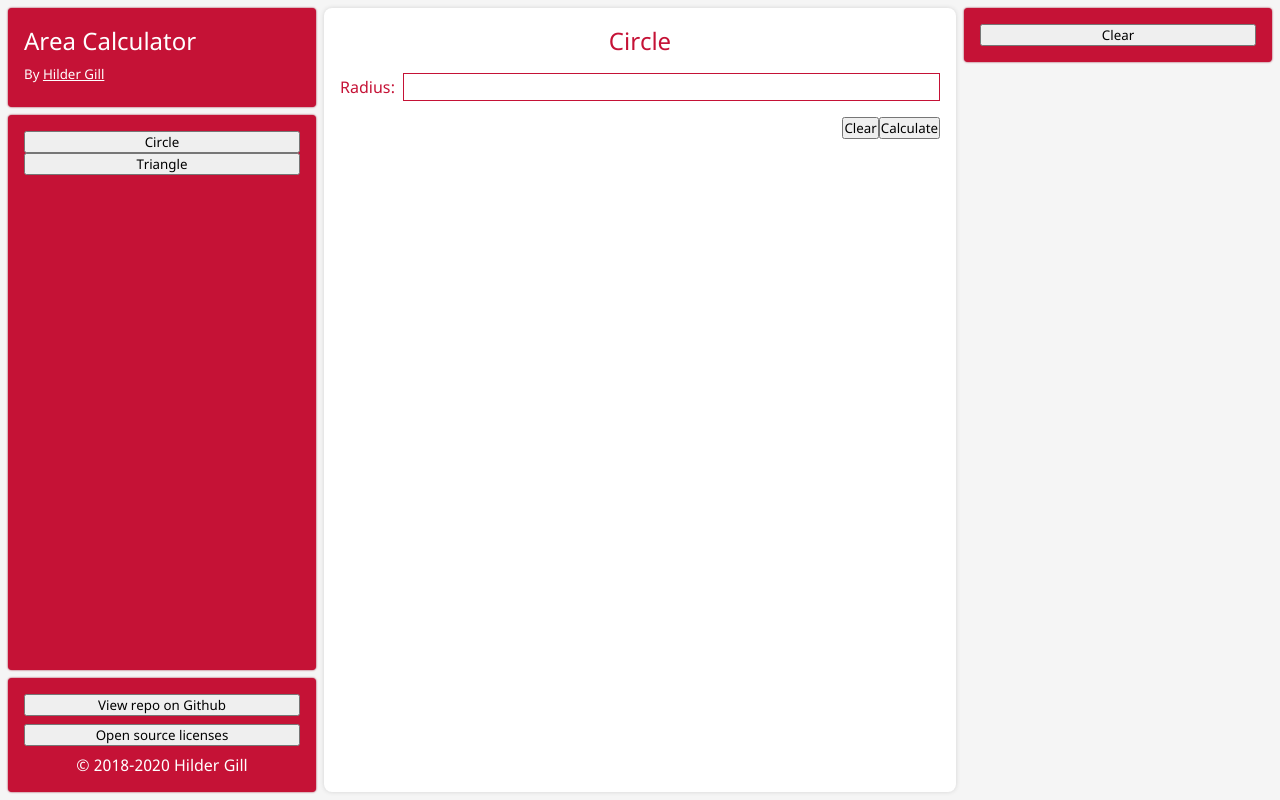
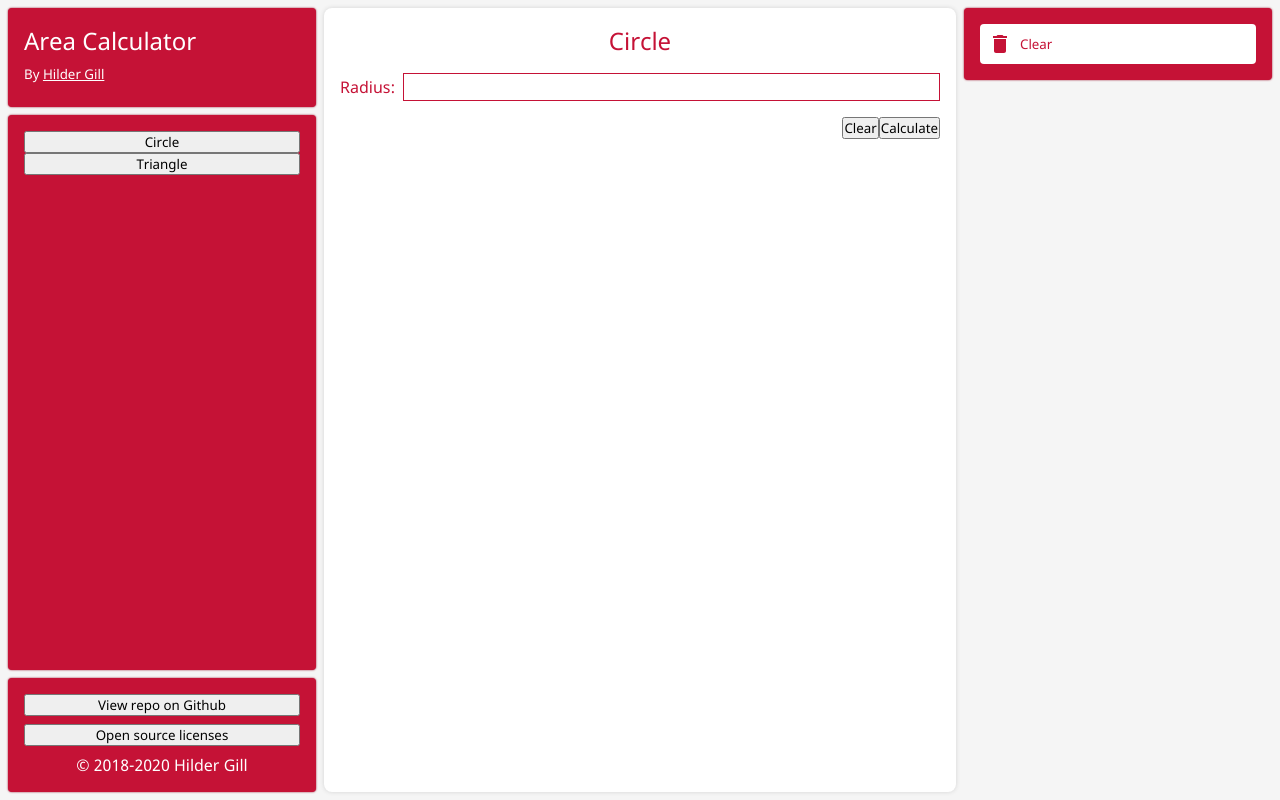
Before and after one commit to hildergill/area-calculator, a plain HTML site: page index.html in a window 1280 px wide. Drawn offline with Linux system fonts and the light colour scheme.

Commit message:
Backup commit

```diff
--- a/index.html
+++ b/index.html
@@ -6,6 +6,7 @@
 		<title>Area Calculator</title>
 
 		<link rel="stylesheet" href="./themes/fonts.css" />
+		<link rel="stylesheet" href="./themes/light/desktop/buttons.css" />
 		<link rel="stylesheet" href="./themes/light/desktop/index.css" />
 		<link rel="stylesheet" href="./themes/light/desktop/menu-section.css" />
 		<link rel="stylesheet" href="./themes/light/desktop/input-section.css" />
@@ -39,7 +40,14 @@
 
 		<div id="result_section">
 			<div class="common_box" id="clear_box">
-				<button onclick="clearResults();">Clear</button>
+				<button class="icon_button" onclick="clearResults();">
+					<svg xmlns="http://www.w3.org/2000/svg" height="24" viewBox="0 0 24 24" width="24">
+						<path d="M6 19c0 1.1.9 2 2 2h8c1.1 0 2-.9 2-2V7H6v12zM19 4h-3.5l-1-1h-5l-1 1H5v2h14V4z" />
+						<path d="M0 0h24v24H0z" fill="none" />
+					</svg>
+
+					<p>Clear</p>
+				</button>
 			</div>
 
 			<div id="result_box_container"></div>
--- /dev/null
+++ b/themes/light/desktop/buttons.css
@@ -0,0 +1,21 @@
+@media screen and (min-width: 1000px) {
+	button.icon_button {
+		display: grid;
+		grid-template-columns: max-content auto;
+		grid-template-rows: auto;
+		gap: 0.5rem;
+		color: var(--color-light);
+		fill: var(--color-light);
+		background-color: var(--color-foreground);
+		padding: 0.5rem;
+		border: none;
+		border-radius: 4px;
+		text-align: left;
+		cursor: pointer;
+	}
+
+	button.icon_button p {
+		margin-top: auto;
+		margin-bottom: auto;
+	}
+}
--- a/themes/light/desktop/index.css
+++ b/themes/light/desktop/index.css
@@ -1,4 +1,4 @@
-@media only screen and (min-width: 1000px) {
+@media screen and (min-width: 1000px) {
 	:root {
 		--color-light: #c51236;
 		--color-medium: #ad102f;
--- a/themes/light/desktop/menu-section.css
+++ b/themes/light/desktop/menu-section.css
@@ -1,4 +1,4 @@
-@media only screen and (min-width: 1000px) {
+@media screen and (min-width: 1000px) {
 	#menu_section {
 		display: grid;
 		grid-template-columns: auto;
--- a/themes/light/desktop/results-section.css
+++ b/themes/light/desktop/results-section.css
@@ -1,4 +1,4 @@
-@media only screen and (min-width: 1000px) {
+@media screen and (min-width: 1000px) {
 	#result_section {
 		display: grid;
 		grid-template-rows: max-content max-content;
```
Also changed, not shown: icons/delete-24px.svg (added), icons/github-24px.svg (added).
